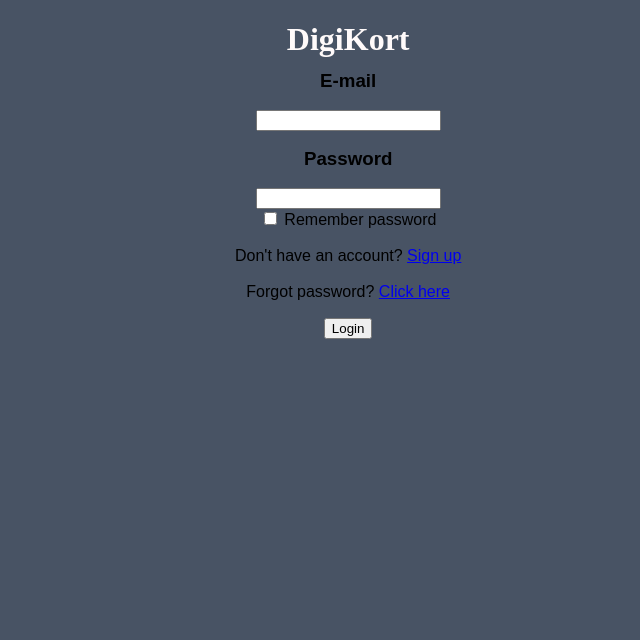
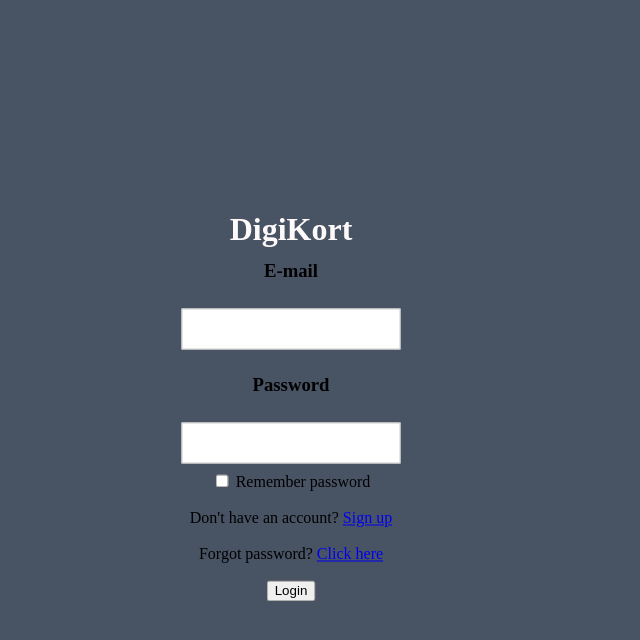
Before and after one commit to vikhok/digikort, a PHP site: page /pages/login.php in a window 1280 px wide. Shown: the top 640 px of the page, without its empty margins (349-989 px from the left). Run offline with PHP 8.4, Linux system fonts and the light colour scheme.

Commit message:
Restructured divs and center form in CSS

```diff
--- a/pages/login.php
+++ b/pages/login.php
@@ -11,7 +11,7 @@
 
 <div class="login-form">
     <div class="login-container">
-        <form action="">
+        <form name="login" class="login" action="login.php">
 
             <div class="digikort-heading">
                 <h1>DigiKort</h1>
--- a/pages/styling/styles.css
+++ b/pages/styling/styles.css
@@ -11,20 +11,28 @@ body {
     font-family: 'Times New Roman', Times, serif;
 }
 
-.login-form {
-        font-family: arial;
-        position: relative;
-        justify-content: center;
+.email-form {
+    position: relative;
+}
+
+.login-form{
 
 }
 
-.login-container {
+input[type=text], input[type=password] {
+    width: 100%;
+    padding: 12px 20px;
+    margin: 8px 0;
+    display: inline-block;
+    border: 1px solid #ccc;
+    box-sizing: border-box;
+  }
+
+form {
     position: absolute;
     top: 50%;
     left: 50%;
-
-}
-
-.email-form{
-    position: relative;
-}
+    transform: translate(-50%, -50%);
+    -ms-transform: translate(-50%, -50%); /* IE 9 */
+    -webkit-transform: translate(-50%, -50%); /* Chrome, Safari, Opera */
+  }
```
